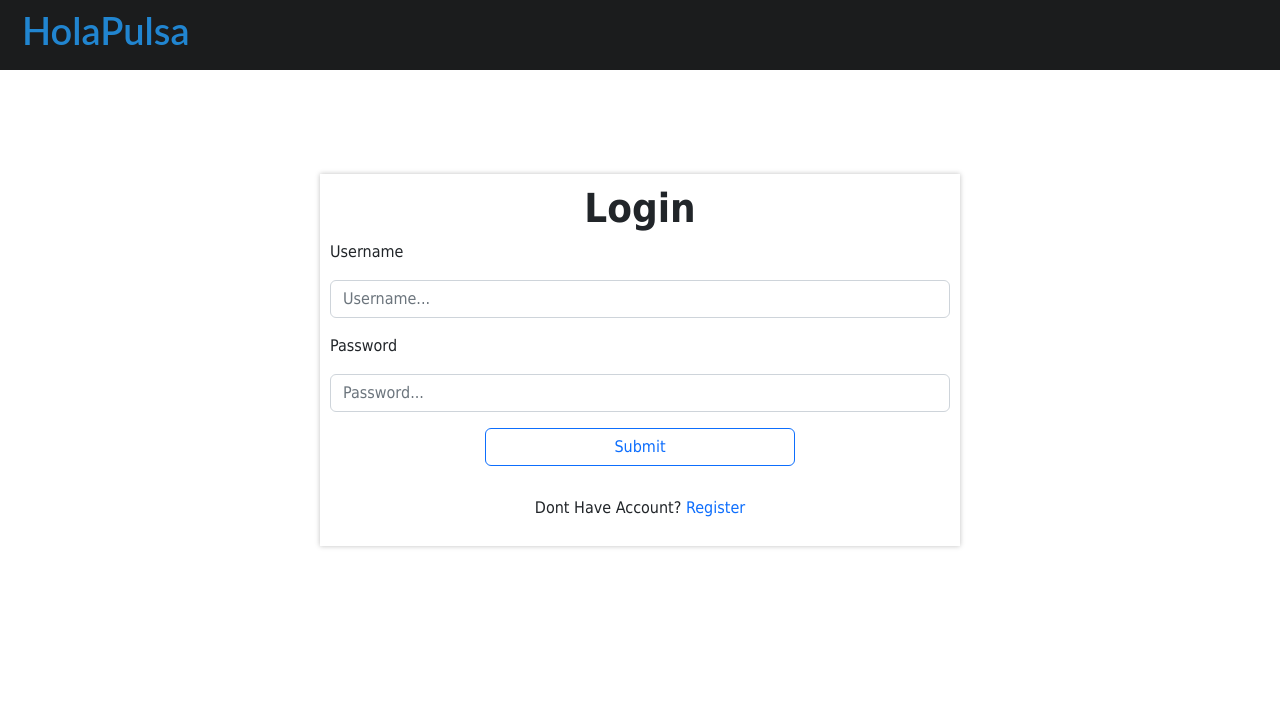
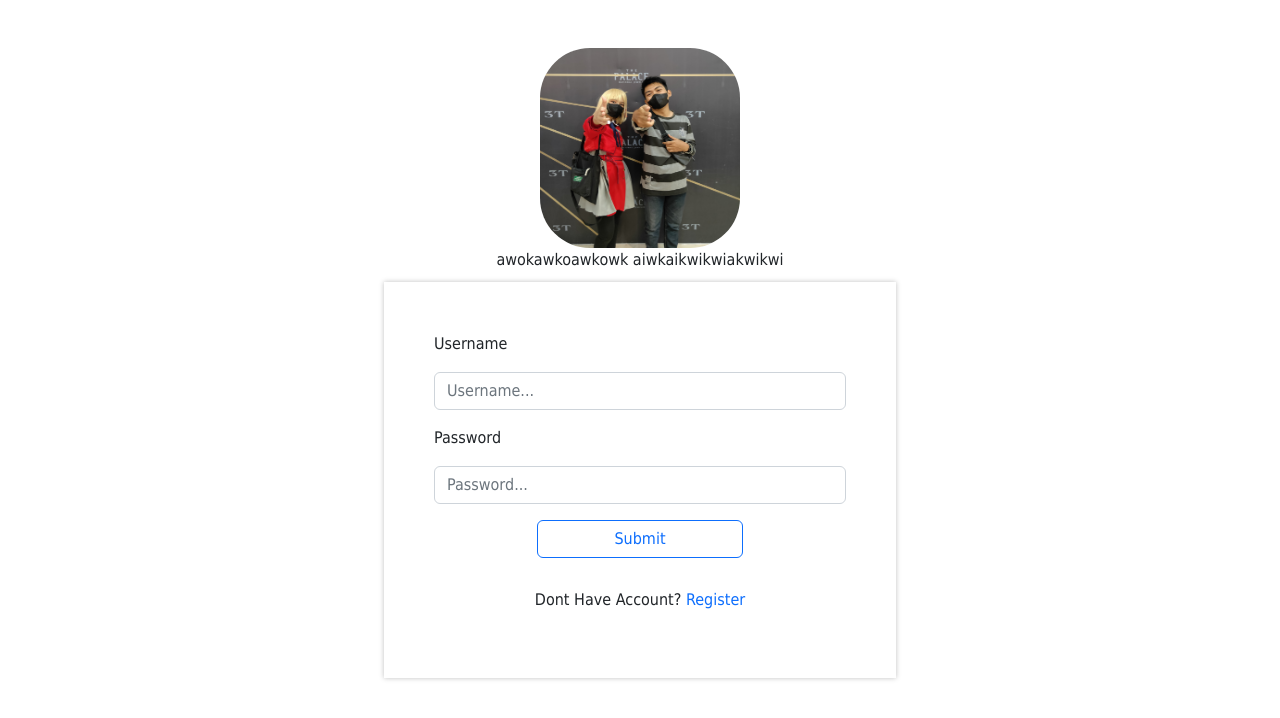
Before and after one commit to Kelompok4-LoyaltyPointAgent/Frontend, a React (Create React App) app: page /login in a window 1280 px wide. Shown: the top 718 px of the page. Built offline with nearby package versions, Linux system fonts and the light colour scheme.

Commit message:
Update sidebar, mr.d

```diff
--- a/src/assets/styles/login.css
+++ b/src/assets/styles/login.css
@@ -7,14 +7,14 @@
 .login .space {
   /* center Vertical and horizontal */
   margin: 0;
-  padding: 10px;
+  padding: 50px;
   position: absolute;
-  top: 45%;
+  top: 60%;
   left: 50%;
   -ms-transform: translate(-50%, -50%);
   transform: translate(-50%, -50%);
   /* Other CSS */
-  width: 50%;
+  width: 40%;
   box-shadow: 0px 0px 5px 0px rgba(0, 0, 0, 0.25);
   -webkit-box-shadow: 0px 0px 5px 0px rgba(0, 0, 0, 0.25);
   -moz-box-shadow: 0px 0px 5px 0px rgba(0, 0, 0, 0.25);
--- a/src/components/Sidebar.js
+++ b/src/components/Sidebar.js
@@ -76,7 +76,7 @@ const Sidebar = () => {
               className="text-decoration-none"
               style={{ color: "inherit" }}
             >
-              Sidebar
+            <img style={{width: "200px", height: "200px", borderRadius: "50px"}}src={require('../assets/images/IMG20221016160000.jpg')} alt="logo" />
             </a>
           </CDBSidebarHeader>
 
--- a/src/pages/KelolaPengguna/KelolaPengguna.jsx
+++ b/src/pages/KelolaPengguna/KelolaPengguna.jsx
@@ -5,9 +5,10 @@ import Tab from '@mui/material/Tab';
 import Typography from '@mui/material/Typography';
 import Box from '@mui/material/Box';
 import Sidebar from '../../components/Sidebar';
-import { Card } from 'react-bootstrap';
 import ListUser from './ListUser';
 import ListAdmin from './ListAdmin';
+import { Button, Card } from 'react-bootstrap';
+import {AiOutlinePlusSquare} from 'react-icons/ai';
 
 function TabPanel(props) {
   const { children, value, index, ...other } = props;
@@ -62,7 +63,11 @@ export default function KelolaPengguna() {
             <Tab label="Admin" {...a11yProps(1)} />
           </Tabs>
         </Box>
-
+        <div className='d-flex flex-row mb-3 mt-3'>
+          <Button> <AiOutlinePlusSquare style={{width: "20px",
+           height : "25px", marginRight: "5px",
+           paddingBottom: "3px"}}/>Tambah User</Button>
+        </div>
         <TabPanel value={value} index={0}>
           <ListUser/>
         </TabPanel>
--- a/src/pages/KelolaStok/KelolaStok.jsx
+++ b/src/pages/KelolaStok/KelolaStok.jsx
@@ -7,7 +7,9 @@ import Box from '@mui/material/Box';
 import StokPulsa from './StokPulsa';
 import Sidebar from '../../components/Sidebar';
 import StokPaketData from './StokPaketData';
-import { Card } from 'react-bootstrap';
+import { Button, Card } from 'react-bootstrap';
+import {AiOutlinePlusSquare} from 'react-icons/ai';
+
 
 function TabPanel(props) {
   const { children, value, index, ...other } = props;
@@ -55,14 +57,18 @@ export default function KelolaStok() {
       <Sidebar/>
       <div className="mt-5 pt-5 ps-3 pe-3 w-100">
       <Card className='d-flex p-3'>
-      <p>Kelola Stok</p>
+      <p className='mb-4 mt-1'>Kelola Stok</p>
         <Box sx={{ borderBottom: 1, borderColor: 'divider' }}>
           <Tabs value={value} onChange={handleChange} aria-label="basic tabs example">
             <Tab label="Pulsa" {...a11yProps(0)} />
             <Tab label="Paket Data" {...a11yProps(1)} />
           </Tabs>
         </Box>
-
+        <div className='d-flex flex-row mb-3 mt-3'>
+          <Button> <AiOutlinePlusSquare style={{width: "20px",
+           height : "25px", marginRight: "5px",
+           paddingBottom: "3px"}}/>Tambah Produk</Button>
+        </div>
         <TabPanel value={value} index={0}>
           <StokPulsa/>
         </TabPanel>
--- a/src/pages/KelolaStok/StokPaketData.jsx
+++ b/src/pages/KelolaStok/StokPaketData.jsx
@@ -1,4 +1,5 @@
 import React from 'react'
+
 
 const StokPaketData = () => {
   return (
--- a/src/pages/Login.jsx
+++ b/src/pages/Login.jsx
@@ -40,10 +40,13 @@ export default function Login() {
   };
 
   return (
-    <div className="login">
-      <NavTitle></NavTitle>
+    <div className="d-flex flex-column  align-items-center">
+      <div className="mt-5 d-flex flex-column justify-content-center align-items-center">
+        <img alt="logo" style={{width: "200px", height: "200px", borderRadius: "50px"}}src={require('../assets/images/IMG20221016160000.jpg')}/>
+        <p>awokawkoawkowk aiwkaikwikwiakwikwi</p>
+      </div>
+      <div className="login">
       <div className="space">
-        <h1 className="text-center">Login</h1>
         <form onSubmit={handleSubmit}>
           <p>Username</p>
           <div class="input-group mb-3">
@@ -92,5 +95,7 @@ export default function Login() {
         </div>
       </div>
     </div>
+    </div>
+
   );
 }
--- a/src/pages/Register.jsx
+++ b/src/pages/Register.jsx
@@ -13,7 +13,7 @@ export default function Register() {
 
   useEffect(() => {
     async function cek() {
-      if (passwordR != cofPasswordR) {
+      if (passwordR !== cofPasswordR) {
         alert("Password yang dimasukkan tidak sesuai dengan yang sebelumnya");
       } else {
         Swal.fire({
```
Also changed, not shown: src/assets/images/IMG20221016160000.jpg (added).
